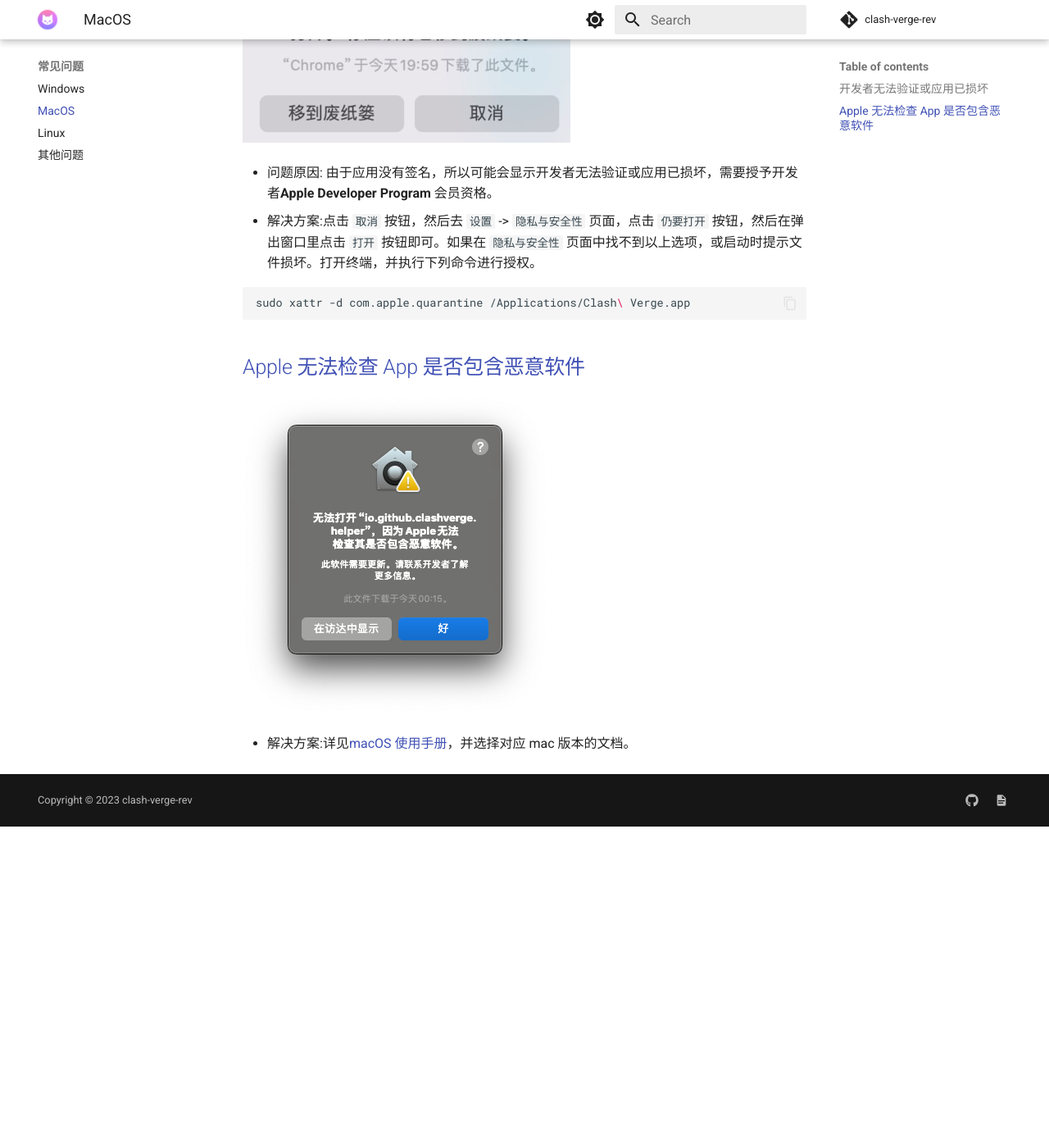
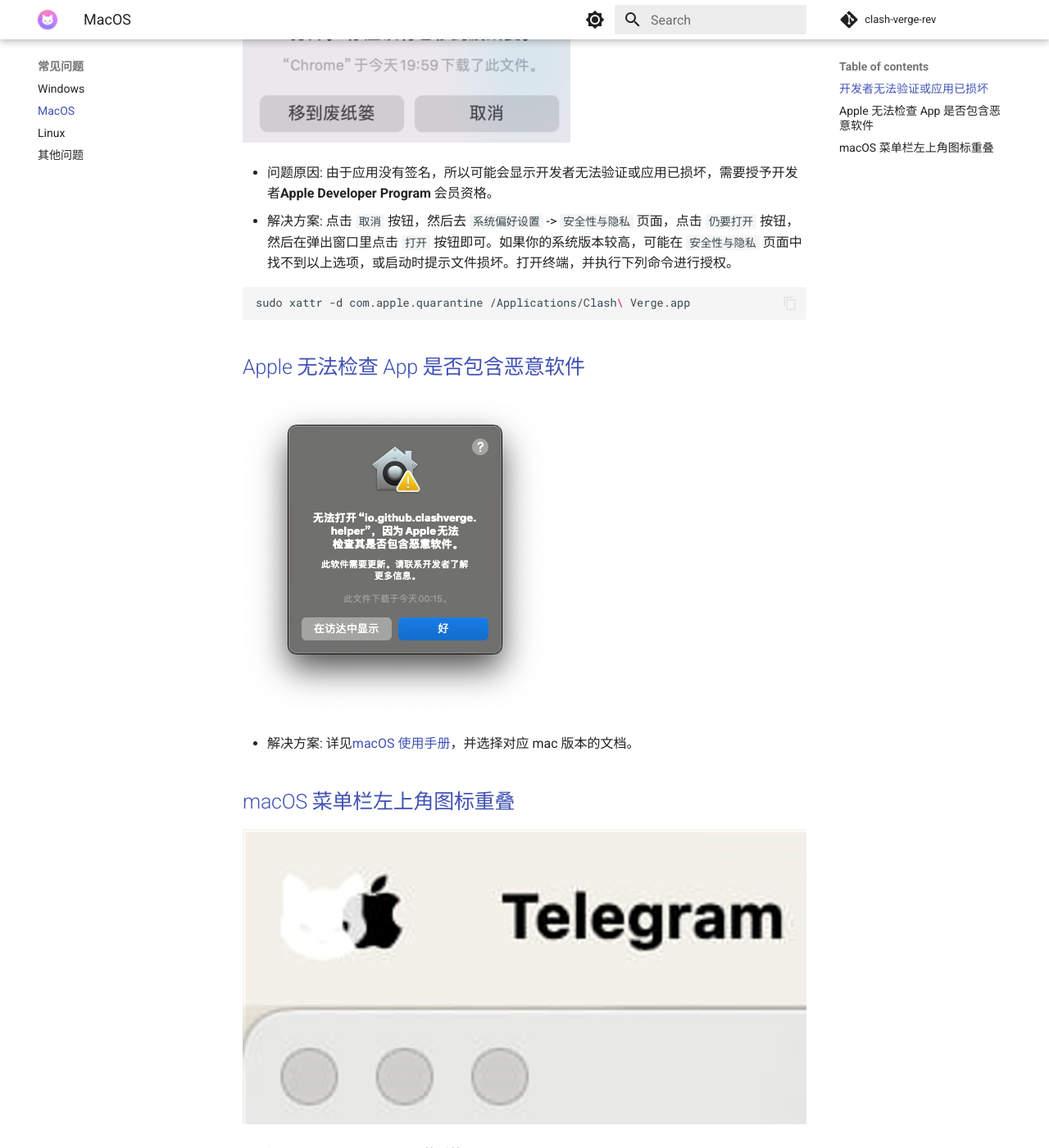
Before and after one commit to clash-verge-rev/clash-verge-rev.github.io, an MkDocs documentation site: the page built from docs/faq/macos.md, in a window 1280 px wide and 1400 px high, scrolled down 516 px. Shown: the whole window at 82% size. Built offline with MkDocs 1.6.1 and Material for MkDocs 9.7.7, drawn with Linux system fonts in a browser that asks for light colours; comment, search, counter and statistics services are not loaded; before the commit the page ends 1524 px from its top, so only the background shows below that; some of the changed text lies outside the part shown.

Commit message:
faq: macOS Sonoma

````diff
--- a/docs/faq/macos.md
+++ b/docs/faq/macos.md
@@ -5,7 +5,7 @@
 ![文件已损坏](../assets/faq/macos/mac_file_corrupted.png)
 
 - 问题原因: 由于应用没有签名，所以可能会显示开发者无法验证或应用已损坏，需要授予开发者**Apple Developer Program** 会员资格。
-- 解决方案:点击 `取消` 按钮，然后去 `设置` -> `隐私与安全性` 页面，点击 `仍要打开` 按钮，然后在弹出窗口里点击 `打开` 按钮即可。如果在 `隐私与安全性` 页面中找不到以上选项，或启动时提示文件损坏。打开终端，并执行下列命令进行授权。
+- 解决方案: 点击 `取消` 按钮，然后去 `系统偏好设置` -> `安全性与隐私` 页面，点击 `仍要打开` 按钮，然后在弹出窗口里点击 `打开` 按钮即可。如果你的系统版本较高，可能在 `安全性与隐私` 页面中找不到以上选项，或启动时提示文件损坏。打开终端，并执行下列命令进行授权。
 
 ```bash
 sudo xattr -d com.apple.quarantine /Applications/Clash\ Verge.app
@@ -15,4 +15,11 @@ sudo xattr -d com.apple.quarantine /Applications/Clash\ Verge.app
 
 ![文件已损坏](../assets/faq/macos/mac_security_check.png)
 
-- 解决方案:详见[macOS 使用手册](https://support.apple.com/zh-cn/guide/mac-help/mchleab3a043/mac)，并选择对应 mac 版本的文档。
+- 解决方案: 详见[macOS 使用手册](https://support.apple.com/zh-cn/guide/mac-help/mchleab3a043/mac)，并选择对应 mac 版本的文档。
+
+## macOS 菜单栏左上角图标重叠
+
+![菜单栏左上角图标重叠](../assets/faq/macos/mac_icon_duplicated.png)
+
+- 问题原因: macOS Sonoma 的系统 BUG。
+- 解决方案: 到设置-显示器，调整一下分辨率。再调回去就好了。
````
Also changed, not shown: docs/assets/faq/macos/mac_icon_duplicated.png (added).
